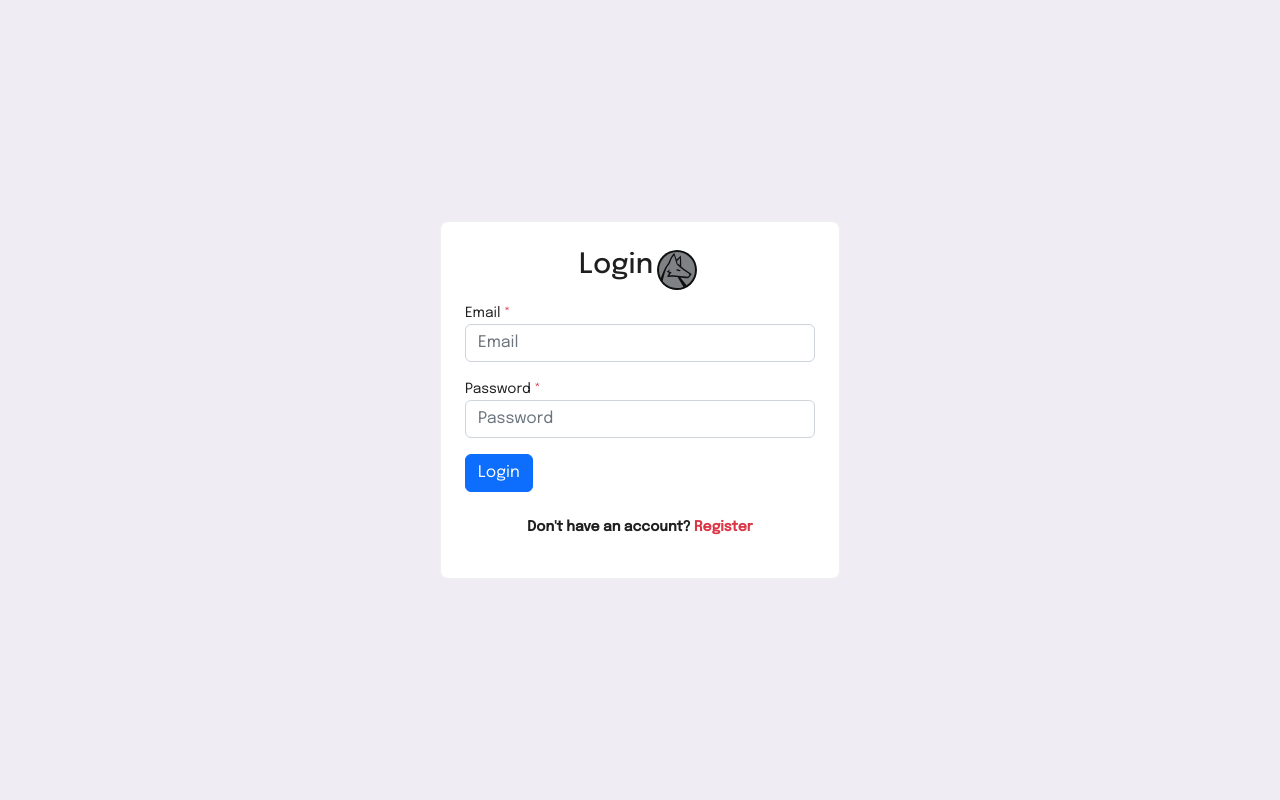
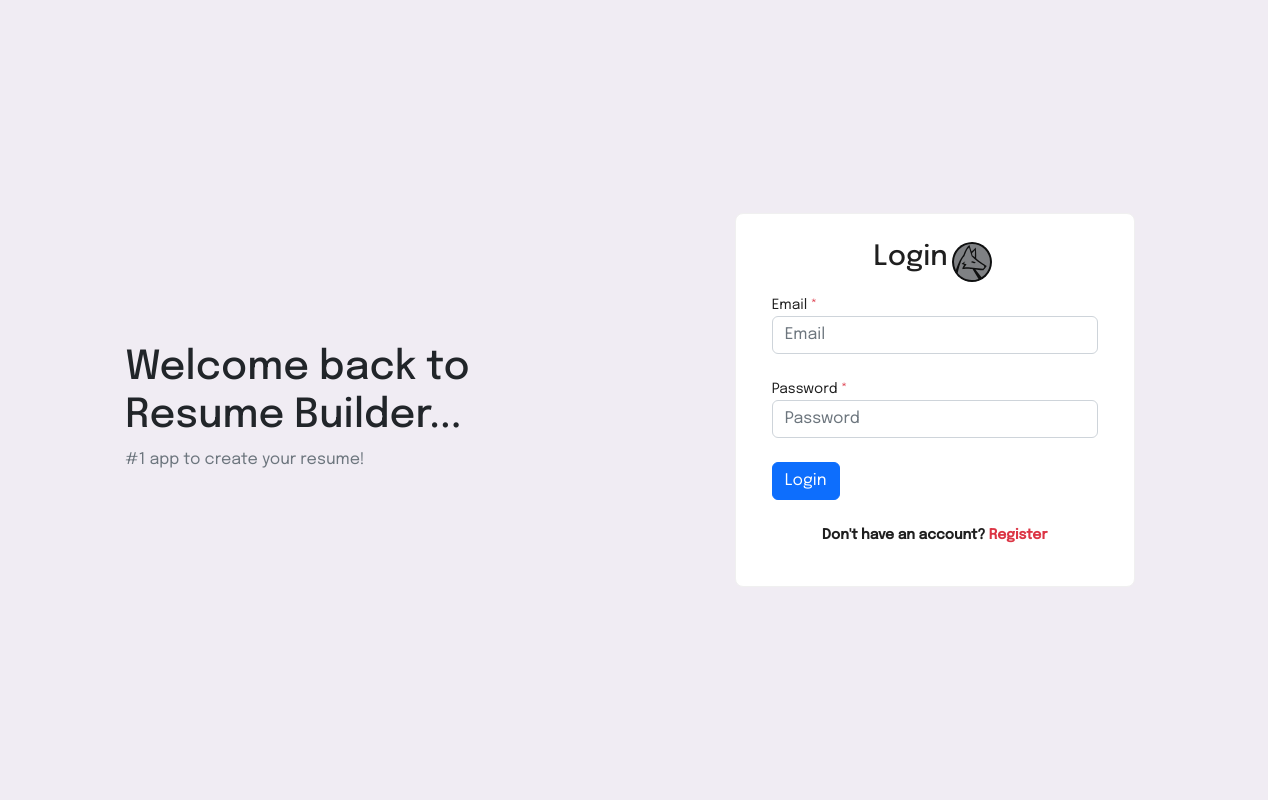
Before and after one commit to abjj1999/resume-Builder, a React (Create React App) app in the folder client/: page /login in a window 1280 px wide. Built offline with nearby package versions, Linux system fonts and the light colour scheme.

Commit message:
login and register routes BE and FE are done

```diff
--- a/client/package.json
+++ b/client/package.json
@@ -39,5 +39,6 @@
             "last 1 firefox version",
             "last 1 safari version"
         ]
+    },
+    "proxy": "http://localhost:8000"
 }
-}
--- a/client/src/App.js
+++ b/client/src/App.js
@@ -1,22 +1,23 @@
-import { BrowserRouter, Routes, Route } from "react-router-dom";
-import Home from "./pages/Home";
-import Login from "./pages/Login";
-import Register from "./pages/Register";
+import { BrowserRouter, Routes, Route } from 'react-router-dom'
+import Home from './pages/Home'
+import Login from './pages/Login'
+import Register from './pages/Register'
 // import "antd/lib/"
-import "./index.css"
-import "bootstrap/dist/css/bootstrap.min.css";
+import './index.css'
+import 'bootstrap/dist/css/bootstrap.min.css'
 function App() {
   return (
     <div className="App">
       <BrowserRouter>
         <Routes>
           <Route path="/" element={<Home />} />
+          <Route path="/home" element={<Home />} />
           <Route path="/login" element={<Login />} />
           <Route path="/register" element={<Register />} />
         </Routes>
       </BrowserRouter>
     </div>
-  );
+  )
 }
 
-export default App;
+export default App
--- a/client/src/index.css
+++ b/client/src/index.css
@@ -12,3 +12,13 @@
     justify-content: center;
     align-items: center;
 }
+
+.headerIcon {
+    width: 40px;
+    height: 40px;
+    /* border-radius: 50%; */
+    /* background-color: #0a0e1585; */
+    display: flex;
+    justify-content: center;
+    align-items: center;
+}
--- a/client/src/pages/Login.jsx
+++ b/client/src/pages/Login.jsx
@@ -1,37 +1,87 @@
-import React from "react";
-import {Card, Input} from "antd"
-import {FaHardHat} from "react-icons/fa"
-import {SiWolframlanguage} from "react-icons/si"
+import React from 'react'
+import { Card, Input, Form, message } from 'antd'
+
+import { SiWolframlanguage } from 'react-icons/si'
+import axios from 'axios'
+import { Link, useNavigate } from 'react-router-dom'
 const Login = () => {
+  const navigate = useNavigate()
+  const onFinish = async (values) => {
+    try {
+      const user = await axios.post('/api/auth/login', values)
+      message.success('Login successfully')
+      console.log(user.data.user)
+      localStorage.setItem('resumeBuilder-user', JSON.stringify(user.data.user))
+      navigate('/home')
+    } catch (error) {
+      message.error('Login failed')
+    }
+  }
   return (
-    <div style={{height: "100vh", backgroundColor: "#f0ecf3"}}  className="  d-flex justify-content-around align-items-center " >
-      <Card  style={{ width: 400, backgroundColor: "white" }} className="" >
+    <div
+      style={{ height: '100vh', backgroundColor: '#f0ecf3' }}
+      className="row p-4 w-100  d-flex justify-content-around align-items-center "
+    >
+      <div className="col-lg-4 lh-base col-md-8 col-sm-10 t d-flex flex-column justify-content-around  ">
+        <div className=" placeholder-glow d-flex p-3 justify-content-center align-items-center"></div>
+        <h1>
+          Welcome back to <br /> Resume Builder...{' '}
+        </h1>
+        <p className="text-muted ">#1 app to create your resume!</p>
+      </div>
+      <Card
+        style={{ width: 400, backgroundColor: 'white' }}
+        className="m-2 col-lg-6 col-md-8 col-sm-10"
+      >
         <div className=" d-flex  align-items-center justify-content-center mb-2 ">
           <h3 className="text-center">Login</h3>
           <SiWolframlanguage className="hardhatIcon m-1" />
         </div>
         <div className="d-flex justify-content-center align-items-center flex-column">
-          <form className="w-100">
+          <Form onFinish={onFinish} className="w-100">
             <div className="form-group mb-3">
-              <label htmlFor="email">Email <span className="text-danger">*</span></label>
-              <Input type="email" className="form-control" id="email" placeholder="Email" />
+              <label htmlFor="email">
+                Email <span className="text-danger">*</span>
+              </label>
+              <Form.Item name="email">
+                <Input
+                  type="email"
+                  className="form-control"
+                  id="email"
+                  placeholder="Email"
+                />
+              </Form.Item>
             </div>
             <div className="form-group mb-3">
-              <label htmlFor="password">Password <span className="text-danger">*</span></label>
-              <Input type="password" className="form-control" id="password" placeholder="Password" />
-            </div>
-            <div className="form-group  d-flex justify-content-start align-items-center ">
-              <button type="submit" className="btn btn-primary ">Login</button>
+              <label htmlFor="password">
+                Password <span className="text-danger">*</span>
+              </label>
+              <Form.Item name="password">
+                <Input
+                  type="password"
+                  className="form-control"
+                  id="password"
+                  placeholder="Password"
+                />
+              </Form.Item>
             </div>
 
-          </form>
+            <div className="form-group  d-flex justify-content-start align-items-center ">
+              <button type="submit" className="btn btn-primary ">
+                Login
+              </button>
+            </div>
+          </Form>
           <p className="fw-bold mt-4">
-            Don't have an account? <a className="text-decoration-none text-danger" href="/register">Register</a>
+            Don't have an account?{' '}
+            <Link className="text-decoration-none text-danger" to="/register">
+              Register
+            </Link>
           </p>
         </div>
       </Card>
     </div>
   )
-};
+}
 
-export default Login;
+export default Login
--- a/client/src/pages/Register.jsx
+++ b/client/src/pages/Register.jsx
@@ -1,44 +1,110 @@
-import React from "react";
-import {Card, Input} from "antd"
-import {SiWolframlanguage} from "react-icons/si"
+import React from 'react'
+import { Card, Input, Form, message } from 'antd'
+import { SiWolframlanguage } from 'react-icons/si'
+import { Link } from 'react-router-dom'
+import axios from 'axios'
+
 const Register = () => {
+  const onFinish = async (values) => {
+    try {
+      await axios.post('/api/auth/register', values)
+      message.success('User created successfully')
+    } catch (error) {
+      message.error('Registration failed')
+    }
+  }
+
   return (
-    <div style={{height: "100vh", backgroundColor: "#f0ecf3"}}  className="  d-flex justify-content-around align-items-center " >
-      <Card  style={{ width: 400, backgroundColor: "white" }} className="m-2" >
+    <div
+      style={{ height: '100vh', backgroundColor: '#f0ecf3' }}
+      className="row p-4 w-100  d-flex justify-content-around align-items-center "
+    >
+      <div className="col-lg-4 lh-base col-md-8 col-sm-10 t d-flex flex-column justify-content-around  ">
+        <div className=" placeholder-glow d-flex p-3 justify-content-center align-items-center"></div>
+        <h1>
+          Welcome to <br /> Resume Builder...{' '}
+        </h1>
+        <p className="text-muted ">#1 app to create your resume!</p>
+      </div>
+      <Card
+        style={{ width: 400, backgroundColor: 'white' }}
+        className="m-2 col-lg-6 col-md-8 col-sm-10"
+      >
         <div className=" d-flex  align-items-center justify-content-center mb-2 ">
           <h3 className="text-center">Register</h3>
           <SiWolframlanguage className="hardhatIcon m-1" />
         </div>
         <div className="d-flex justify-content-center align-items-center flex-column">
-          <form className="w-100">
+          <Form onFinish={onFinish} className="w-100">
             <div className="form-group mb-3">
-              <label htmlFor="username">Username <span className="text-danger">*</span></label>
-              <Input type="text" className="form-control" id="Username" placeholder="Username" />
+              <label htmlFor="username">
+                Username <span className="text-danger">*</span>
+              </label>
+              <Form.Item name="username">
+                <Input
+                  type="text"
+                  className="form-control"
+                  id="Username"
+                  placeholder="Username"
+                />
+              </Form.Item>
             </div>
             <div className="form-group mb-3">
-              <label htmlFor="email">Email <span className="text-danger">*</span></label>
-              <Input type="email" className="form-control" id="email" placeholder="Email" />
+              <label htmlFor="email">
+                Email <span className="text-danger">*</span>
+              </label>
+              <Form.Item name="email">
+                <Input
+                  type="email"
+                  className="form-control"
+                  id="email"
+                  placeholder="Email"
+                />
+              </Form.Item>
             </div>
             <div className="form-group mb-3">
-              <label htmlFor="password">Password <span className="text-danger">*</span></label>
-              <Input type="password" className="form-control" id="password" placeholder="Password" />
+              <label htmlFor="password">
+                Password <span className="text-danger">*</span>
+              </label>
+              <Form.Item name="password">
+                <Input
+                  type="password"
+                  className="form-control"
+                  id="password"
+                  placeholder="Password"
+                />
+              </Form.Item>
             </div>
             <div className="form-group mb-3">
-              <label htmlFor="password"> Confirm password <span className="text-danger">*</span></label>
-              <Input type="password" className="form-control" id="password" placeholder="Password" />
+              <label htmlFor="password">
+                {' '}
+                Confirm password <span className="text-danger">*</span>
+              </label>
+              <Form.Item name="confirmPassword">
+                <Input
+                  type="password"
+                  className="form-control"
+                  id="password"
+                  placeholder="Password"
+                />
+              </Form.Item>
             </div>
             <div className="form-group  d-flex justify-content-start align-items-center ">
-              <button type="submit" className="btn btn-primary ">Register</button>
+              <button type="submit" className="btn btn-primary ">
+                Register
+              </button>
             </div>
-
-          </form>
+          </Form>
           <p className="fw-bold mt-4">
-            Already have an account? <a className="text-decoration-none text-danger" href="/login">Login</a>
+            Already have an account?{' '}
+            <Link className="text-decoration-none text-danger" to="/login">
+              Login
+            </Link>
           </p>
         </div>
       </Card>
     </div>
   )
-};
+}
 
-export default Register;
+export default Register
```
Lines whose indentation alone changed are shown as unchanged.
